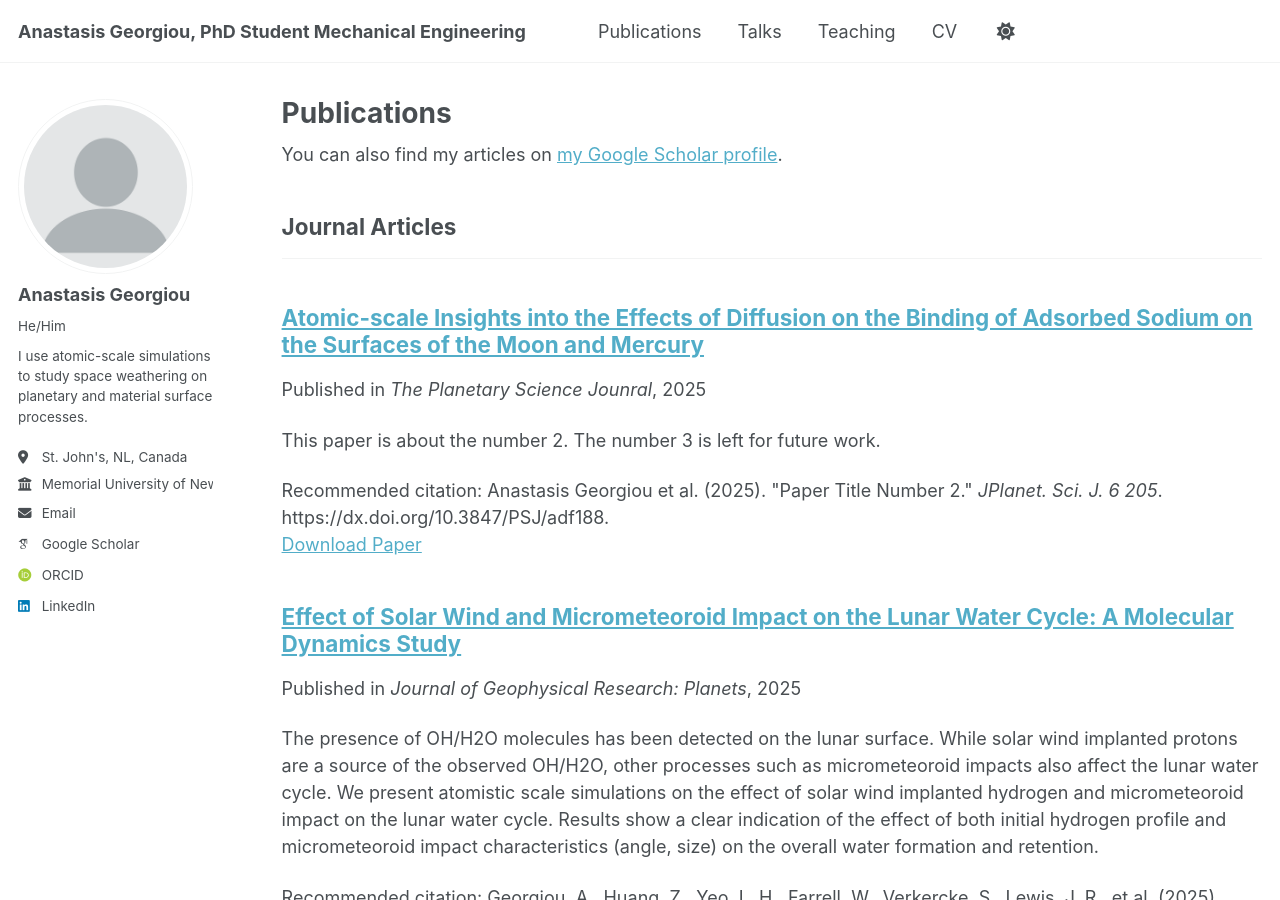
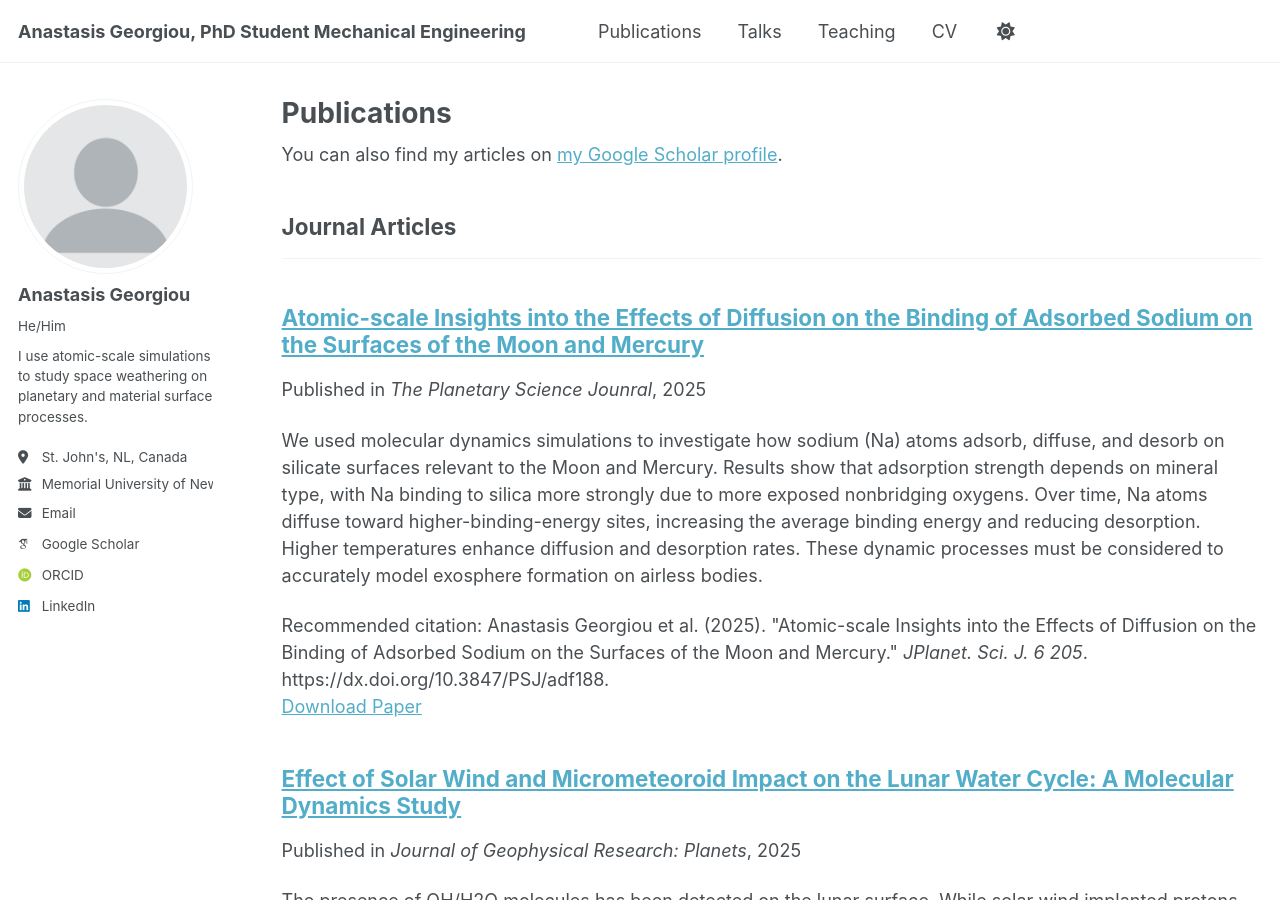
Before and after one commit to a-georgiou19/apgeorgiou.github.io, a Jekyll site: the page built from _pages/publications.html, in a window 1280 px wide and 900 px high. Built offline with Jekyll 4.4.1, drawn with Linux system fonts in a browser that asks for light colours; some web fonts are replaced; a script that is not in the unit is left out.

Commit message:
2025-08-26-paper-title-number-2.md

```diff
--- a/_publications/2025-08-26-paper-title-number-2.md
+++ b/_publications/2025-08-26-paper-title-number-2.md
@@ -3,11 +3,11 @@ title: "Atomic-scale Insights into the Effects of Diffusion on the Binding of Ad
 collection: publications
 category: manuscripts
 permalink: /publications/2025-08-26-paper-title-number-2
-excerpt: 'This paper is about the number 2. The number 3 is left for future work.'
+excerpt: 'We used molecular dynamics simulations to investigate how sodium (Na) atoms adsorb, diffuse, and desorb on silicate surfaces relevant to the Moon and Mercury. Results show that adsorption strength depends on mineral type, with Na binding to silica more strongly due to more exposed nonbridging oxygens. Over time, Na atoms diffuse toward higher-binding-energy sites, increasing the average binding energy and reducing desorption. Higher temperatures enhance diffusion and desorption rates. These dynamic processes must be considered to accurately model exosphere formation on airless bodies.'
 date: 2025-08-26
 venue: 'The Planetary Science Jounral'
 paperurl: 'http://a-georgiou19/apgeorgiou.github.io/files/paper2.pdf'
-citation: 'Anastasis Georgiou et al. (2025). &quot;Paper Title Number 2.&quot; <i>JPlanet. Sci. J. 6 205</i>. https://dx.doi.org/10.3847/PSJ/adf188.'
+citation: 'Anastasis Georgiou et al. (2025). &quot;Atomic-scale Insights into the Effects of Diffusion on the Binding of Adsorbed Sodium on the Surfaces of the Moon and Mercury.&quot; <i>JPlanet. Sci. J. 6 205</i>. https://dx.doi.org/10.3847/PSJ/adf188.'
 ---
 
 The collisionless atmospheres of the Moon and Mercury allow for different space weathering processes to occur on their surfaces. During these processes, atoms can be ejected ballistically into the exosphere, a portion of which will eventually return to the surface. These returning atoms can then adsorb on the surface with a binding energy (BE) different than that of the mineral. However, it is unknown how adsorbates sample the different possible binding sites on the surface, or how diffusion can dynamically affect the BEs and eventual desorption process. Here, we conduct molecular dynamics simulations of the adsorption, diffusion, and desorption of sodium (Na) atoms on different silicates relevant to the Moon and Mercury. We consider the effect of crystallinity and temperature on the BE and diffusion behavior of adsorbed Na over time. Results show that Na adsorption strongly depends on the surface mineral composition and the presence of bridging and nonbridging oxygen. Na on silica surfaces had the highest adsorption energy compared to albite and anorthite due to the higher proportion of exposed nonbridging oxygens on the surface. We also observe that the BE increases as the Na atoms are allowed to diffuse and desorb. This suggests that while adsorbates may initially randomly sample different binding sites, with time they will diffuse toward high-BE sites. Finally, our simulations show that with an increase in temperature, there is an increased probability of desorption.
```
